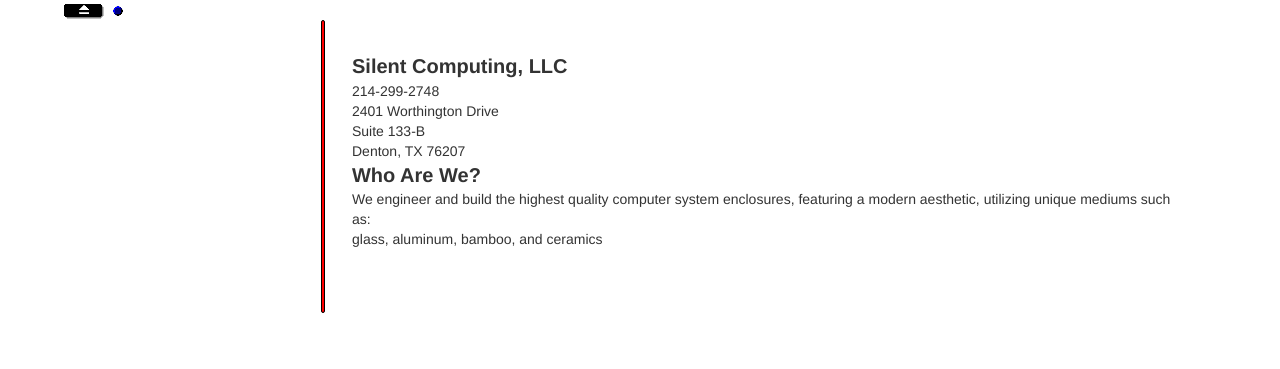
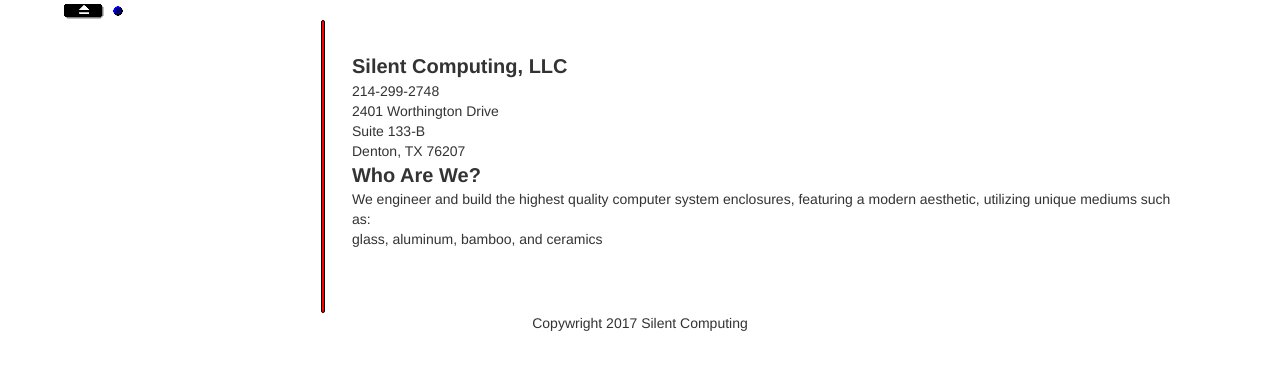
Before and after one commit to alphaseinor/silent, a plain HTML site: page testpages/1/index.html in a window 1280 px wide. Shown: the part 19-388 px from the top of the page. Drawn offline with nearby package versions, Linux system fonts and the light colour scheme.

Commit message:
added copywright info.

```diff
--- a/testpages/1/index.html
+++ b/testpages/1/index.html
@@ -76,7 +76,7 @@
     <footer>
       <div class="footer-box">
         <div class="copywright">
-
+          Copywright 2017 Silent Computing
         </div>
         <div class="socials">
 
--- a/testpages/1/resources/css/style.css
+++ b/testpages/1/resources/css/style.css
@@ -84,3 +84,8 @@ main{
 /*
   footer
 */
+
+.footer-box{
+  display: flex;
+  justify-content: center;
+}
```
